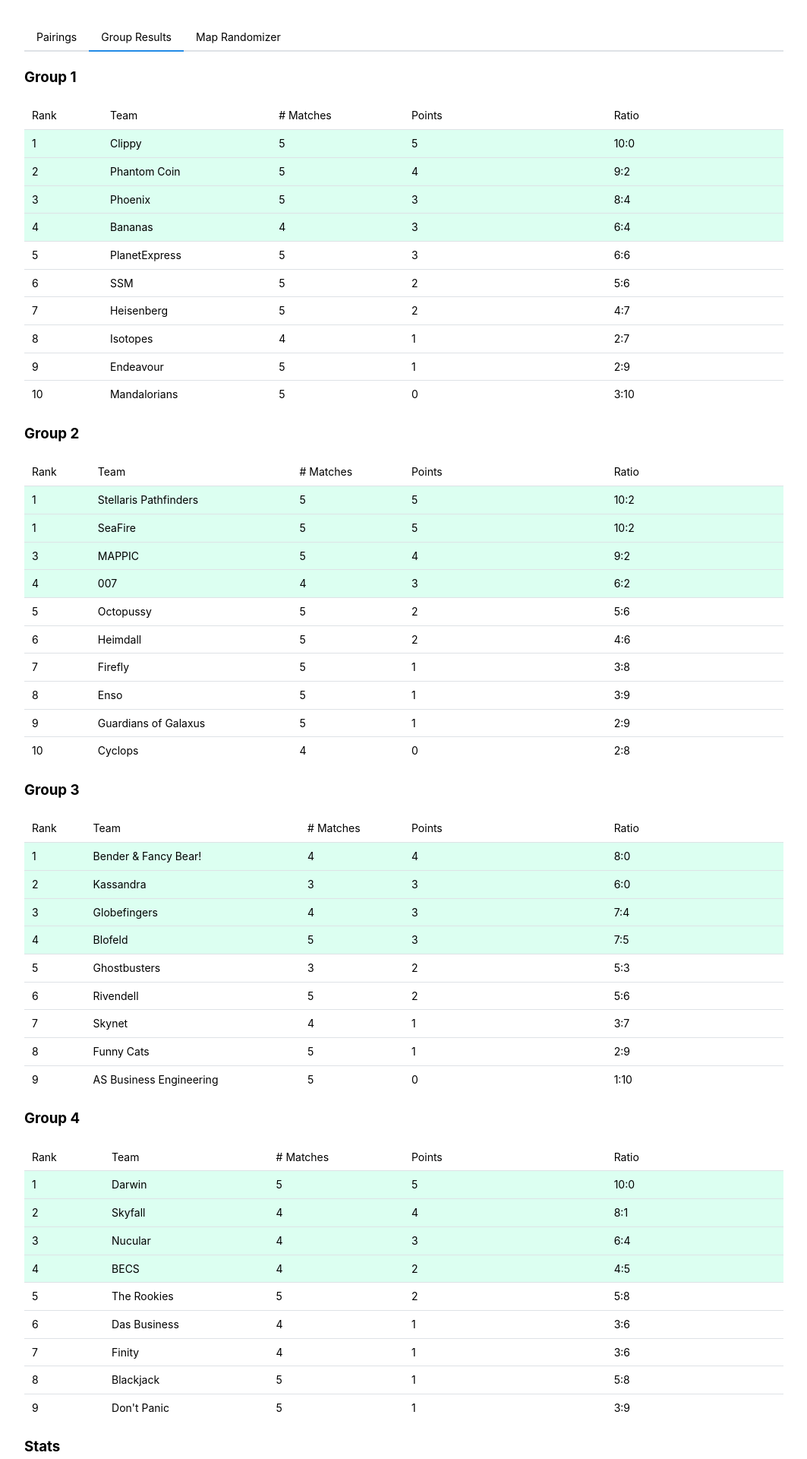
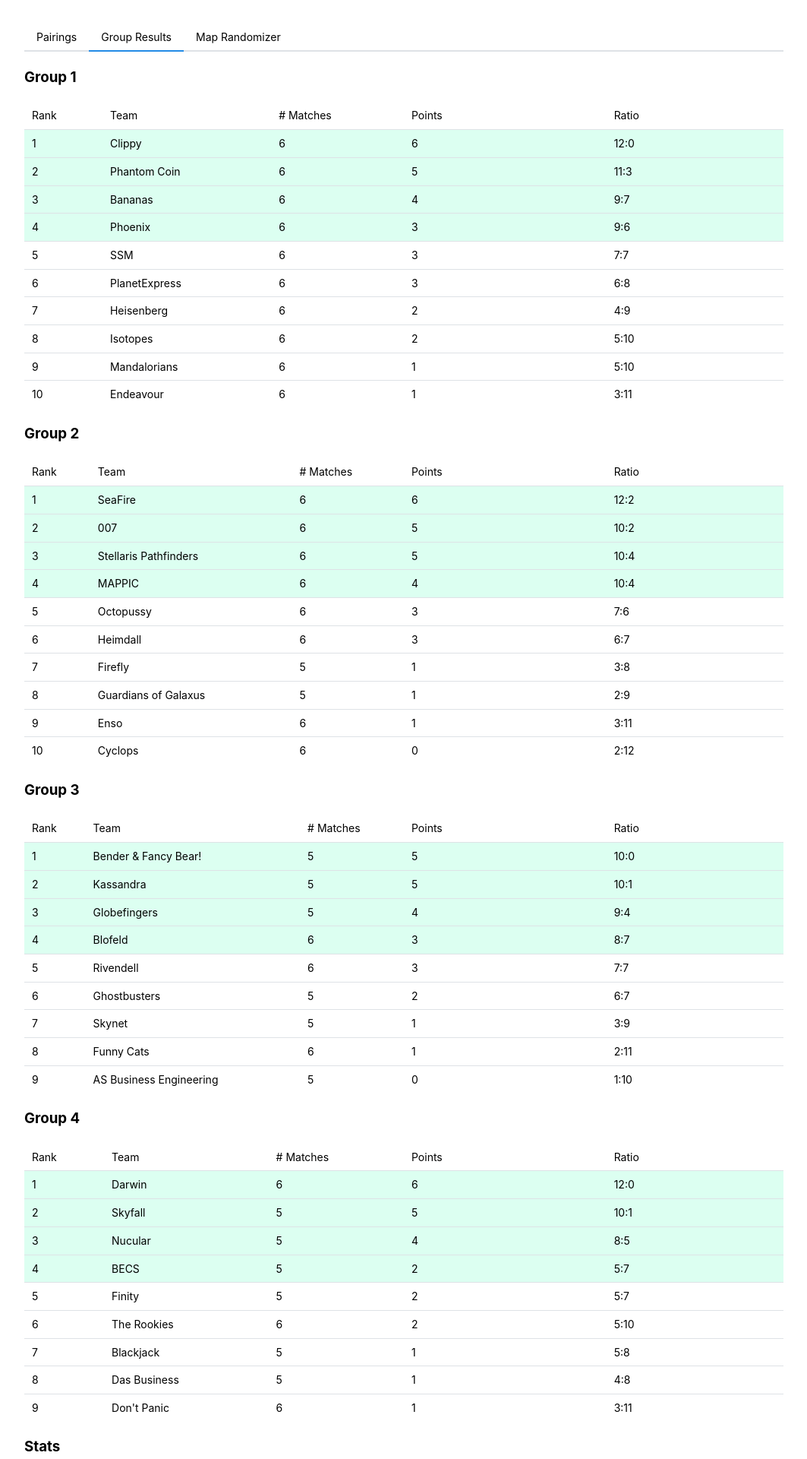
Before and after one commit to Nasicus/dgpdggtwc, a React (Vite) app: page / in a window 1280 px wide. Shown: the top 1920 px of the page at 76% size, without its empty margins (108-1171 px from the left). Built offline with nearby package versions, Linux system fonts and the light colour scheme.

Commit message:
add all until 24.01

```diff
--- a/src/data/groupResults.ts
+++ b/src/data/groupResults.ts
@@ -46,7 +46,7 @@ export const group1: Group = [
     [
       ["Phoenix", "Endeavour", "2:0"],
       ["PlanetExpress", "Phantom Coin", "2:1"],
-      ["Bananas", "Isotopes", ""],
+      ["Bananas", "Isotopes", "2:1"],
       ["Heisenberg", "Clippy", "0:2"],
       ["Mandalorians", "SSM", "0:2"],
     ],
@@ -54,11 +54,11 @@ export const group1: Group = [
   [
     "Week 6",
     [
-      ["Phantom Coin", "Phoenix", ""],
-      ["Endeavour", "Isotopes", ""],
-      ["PlanetExpress", "Clippy", ""],
-      ["Bananas", "SSM", ""],
-      ["Heisenberg", "Mandalorians", ""],
+      ["Phantom Coin", "Phoenix", "2:1"],
+      ["Endeavour", "Isotopes", "1:2"],
+      ["PlanetExpress", "Clippy", "0:2"],
+      ["Bananas", "SSM", "1:2"],
+      ["Heisenberg", "Mandalorians", "0:2"],
     ],
   ],
   [
@@ -138,7 +138,7 @@ export const group2: Group = [
     "Week 5",
     [
       ["Stellaris Pathfinders", "Enso", "2:1"],
-      ["Cyclops", "007", ""],
+      ["Cyclops", "007", "0:2"],
       ["Heimdall", "Octopussy", "0:2"],
       ["Guardians of Galaxus", "SeaFire", "0:2"],
       ["Firefly", "MAPPIC", "0:2"],
@@ -147,10 +147,10 @@ export const group2: Group = [
   [
     "Week 6",
     [
-      ["007", "Stellaris Pathfinders", ""],
-      ["Enso", "Octopussy", ""],
-      ["Cyclops", "SeaFire", ""],
-      ["Heimdall", "MAPPIC", ""],
+      ["007", "Stellaris Pathfinders", "2:0"],
+      ["Enso", "Octopussy", "0:2"],
+      ["Cyclops", "SeaFire", "0:2"],
+      ["Heimdall", "MAPPIC", "2:1"],
       ["Guardians of Galaxus", "Firefly", ""],
     ],
   ],
@@ -230,7 +230,7 @@ export const group3: Group = [
   [
     "Week 5",
     [
-      ["Kassandra", "Ghostbusters", ""],
+      ["Kassandra", "Ghostbusters", "2:1"],
       ["Rivendell", "Funny Cats", "2:0"],
       ["Skynet", "Globefingers", "1:2"],
       ["AS Business Engineering", "Blofeld", "0:2"],
@@ -240,10 +240,10 @@ export const group3: Group = [
   [
     "Week 6",
     [
-      ["Funny Cats", "Kassandra", ""],
-      ["Ghostbusters", "Globefingers", ""],
-      ["Rivendell", "Blofeld", ""],
-      ["Skynet", "Bender & Fancy Bear!", ""],
+      ["Funny Cats", "Kassandra", "0:2"],
+      ["Ghostbusters", "Globefingers", "0:2"],
+      ["Rivendell", "Blofeld", "2:1"],
+      ["Skynet", "Bender & Fancy Bear!", "0:2"],
       ["BREAK", "AS Business Engineering", ""],
     ],
   ],
@@ -333,10 +333,10 @@ export const group4: Group = [
   [
     "Week 6",
     [
-      ["The Rookies", "Skyfall", ""],
-      ["Finity", "Das Business", ""],
-      ["Don't Panic", "Darwin", ""],
-      ["BECS", "Nucular", ""],
+      ["The Rookies", "Skyfall", "0:2"],
+      ["Finity", "Das Business", "2:1"],
+      ["Don't Panic", "Darwin", "0:2"],
+      ["BECS", "Nucular", "1:2"],
       ["BREAK", "Blackjack", ""],
     ],
   ],
```
